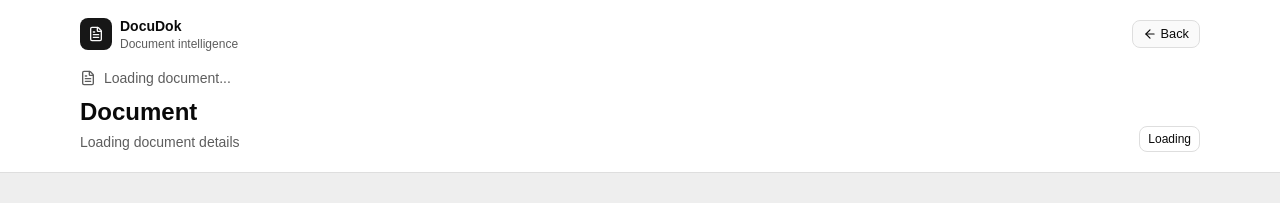
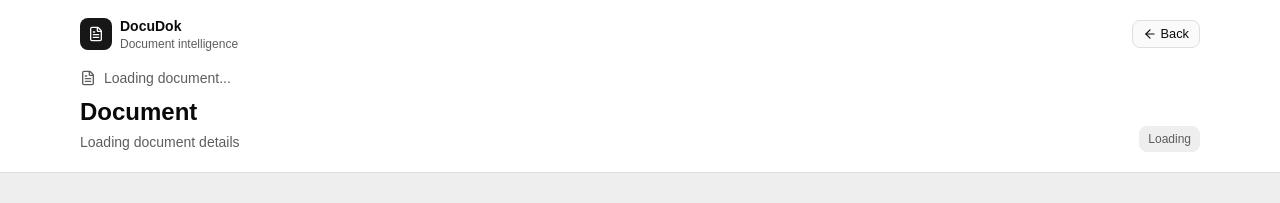
Before and after one commit to russellfrrr/docudok, a React (Vite) app in the folder client/: page /documents/1 in a window 1280 px wide. Shown: the top 203 px of the page. Built offline with nearby package versions, Linux system fonts and the light colour scheme; no server answers; sample sign-in values are in the browser's storage.

Commit message:
refactor: use status badge on document page

```diff
--- a/client/src/pages/DocumentChatPage.tsx
+++ b/client/src/pages/DocumentChatPage.tsx
@@ -22,6 +22,7 @@ import type { Chat } from '@/types/chat';
 import { Button } from '@/components/ui/button';
 import { Input } from '@/components/ui/input';
 import { AppLogo } from '@/components/layout/AppLogo';
+import { DocumentStatusBadge } from '@/components/document/DocumentStatusBadge';
 import {
   Card,
   CardContent,
@@ -130,18 +131,6 @@ export const DocumentChatPage = () => {
   const inputIsDisabled =
     !selectedChatId || !documentIsReady || sendMessageMutation.isPending;
 
-  const getStatusClassName = (status: string) => {
-    if (status === 'ready') {
-      return 'border-emerald-200 bg-emerald-50 text-emerald-700';
-    }
-
-    if (status === 'failed') {
-      return 'border-red-200 bg-red-50 text-red-700';
-    }
-
-    return 'border-amber-200 bg-amber-50 text-amber-700';
-  };
-
   const getScoreLabel = (score: number) => {
     if (score >= 0.75) {
       return 'strong match';
@@ -205,13 +194,7 @@ export const DocumentChatPage = () => {
               </p>
             </div>
 
-            <span
-              className={`w-fit rounded-md border px-2 py-1 text-xs capitalize ${
-                document ? getStatusClassName(document.status) : ''
-              }`}
-            >
-              {document?.status || 'loading'}
-            </span>
+            <DocumentStatusBadge status={document?.status || 'loading'} />
           </div>
         </div>
       </header>
```
